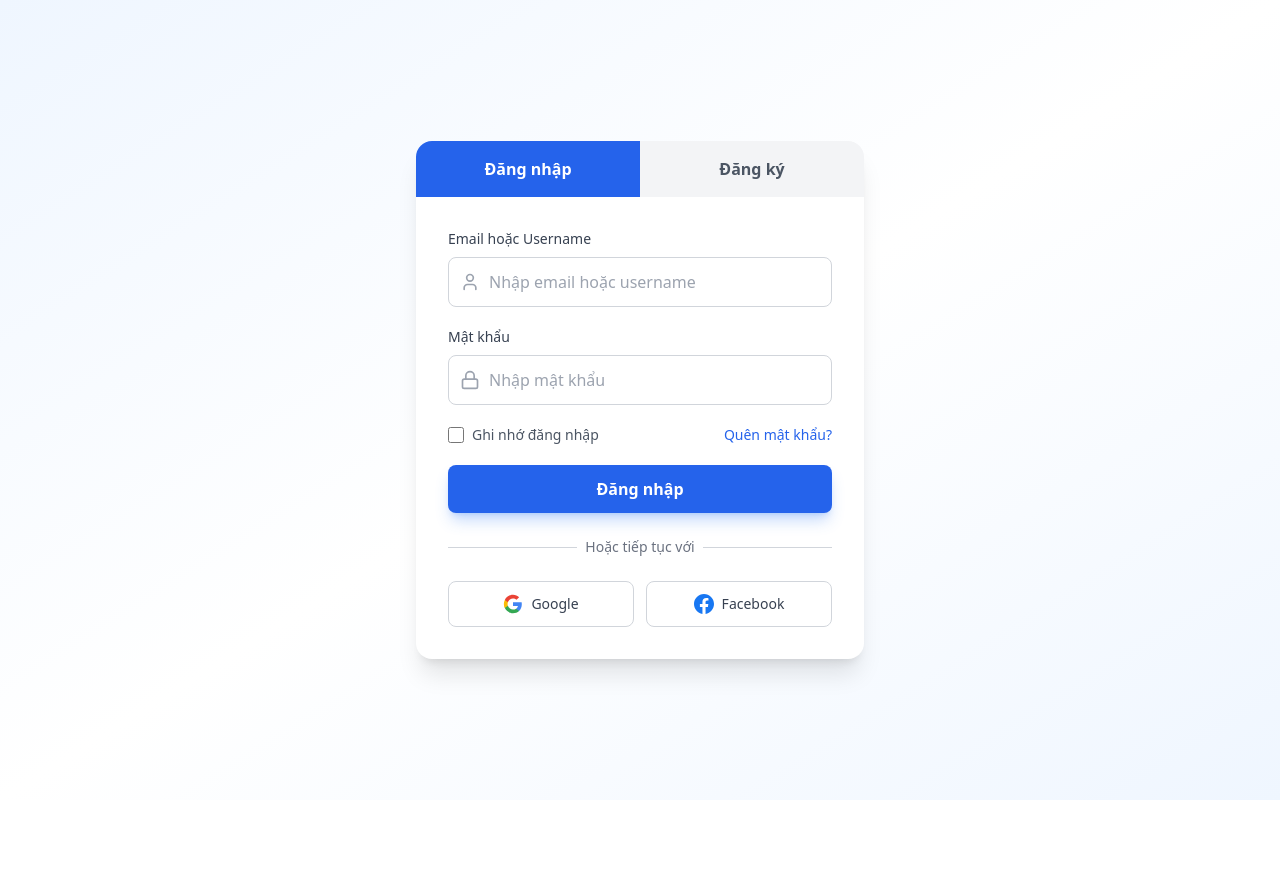
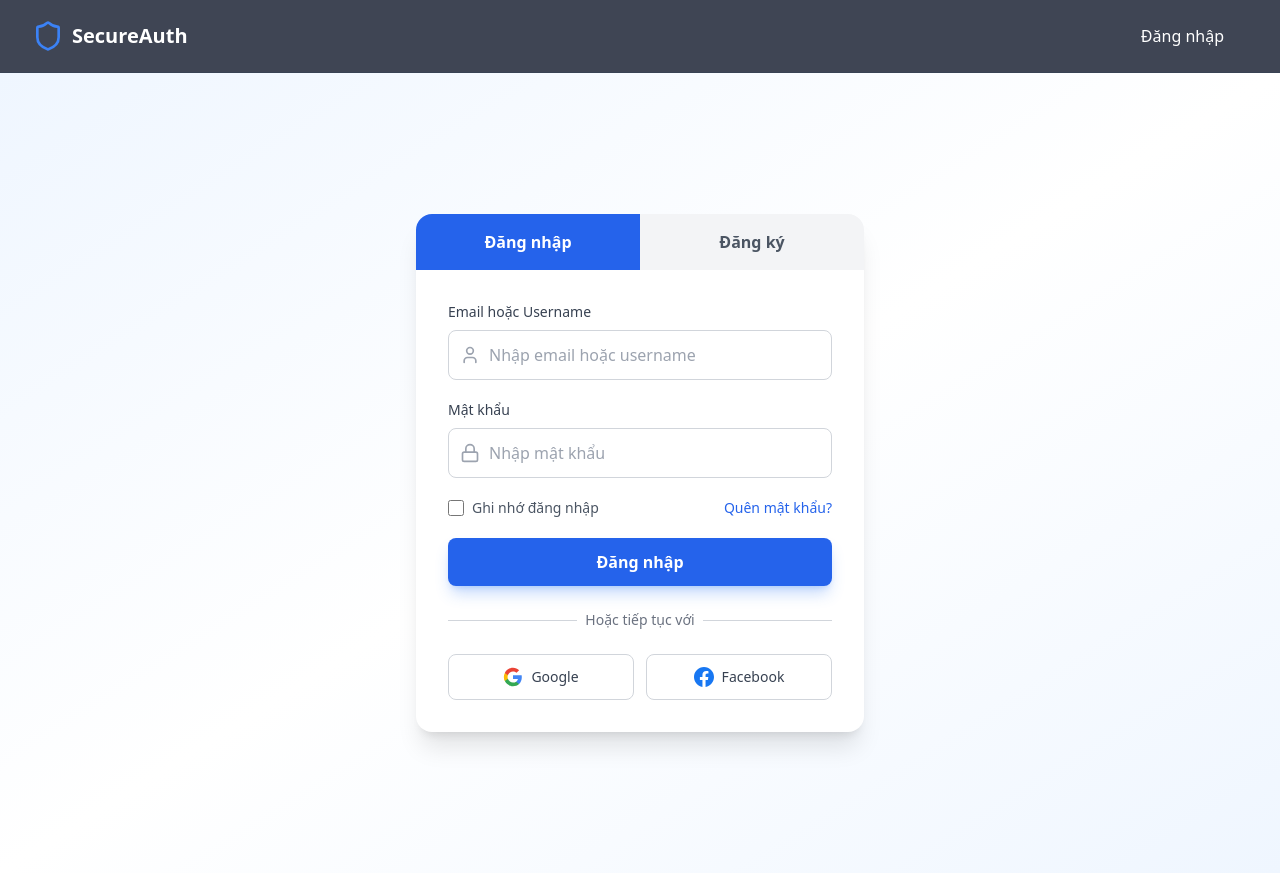
Before and after one commit to NguyenDinhNam28803/jwt_Project, a React (Vite) app in the folder client/: page /login in a window 1280 px wide. Before the commit the page ends 800 px from the top, so only its background shows below. Built offline with nearby package versions, Linux system fonts and the light colour scheme; no server answers.

Commit message:
Sửa navbar

```diff
--- a/client/src/App.tsx
+++ b/client/src/App.tsx
@@ -1,11 +1,13 @@
 import { BrowserRouter, Routes, Route } from 'react-router-dom';
 import AuthForm from './user/LoginSignup';
 import Home from './user/Home';
+import Navbar from './components/Navbar';
 
 function App() {
 
   return (
     <BrowserRouter>
+      <Navbar />
       <Routes>
         <Route path="/" element={
           <div className="min-h-screen bg-gradient-to-br from-blue-50 via-white to-blue-50 flex items-center justify-center">
--- /dev/null
+++ b/client/src/components/Navbar.tsx
@@ -0,0 +1,21 @@
+import { Shield } from "lucide-react"
+import { useNavigate } from "react-router-dom"
+
+export default function Navbar() {
+  const navigate = useNavigate()
+  return (
+    <nav className="backdrop-blur-md bg-slate-900/80 border-b border-slate-700/50 sticky top-0 z-50">
+        <div className="max-w-7xl mx-auto px-4 sm:px-6 lg:px-8 py-4 flex justify-between items-center">
+          <div className="flex items-center gap-2">
+            <Shield className="w-8 h-8 text-blue-500" />
+            <span className="text-xl font-bold text-white">SecureAuth</span>
+          </div>
+          <div className="flex gap-4">
+            <button onClick={() => navigate('/login')} className="px-6 py-2 rounded-lg text-white hover:bg-slate-700 transition">
+              Đăng nhập
+            </button>
+          </div>
+        </div>
+    </nav>
+  )
+}
--- a/client/src/user/Home.tsx
+++ b/client/src/user/Home.tsx
@@ -111,21 +111,6 @@ export default function Home() {
   if (isLoggedIn) {
     return (
       <div className="min-h-screen bg-gradient-to-br from-slate-900 via-slate-800 to-slate-900">
-        {/* Navigation */}
-        <nav className="backdrop-blur-md bg-slate-900/80 border-b border-slate-700/50 sticky top-0 z-50">
-          <div className="max-w-7xl mx-auto px-4 sm:px-6 lg:px-8 py-4 flex justify-between items-center">
-            <div className="flex items-center gap-2">
-              <Shield className="w-8 h-8 text-blue-500" />
-              <span className="text-xl font-bold text-white">Công việc của tôi</span>
-            </div>
-            <button
-              onClick={handleLogout}
-              className="px-6 py-2 rounded-lg border border-slate-500 text-white hover:bg-red-600/20 transition"
-            >
-              Đăng xuất
-            </button>
-          </div>
-        </nav>
 
         {/* Main Content */}
         <div className="max-w-4xl mx-auto px-4 sm:px-6 lg:px-8 py-12">
```
